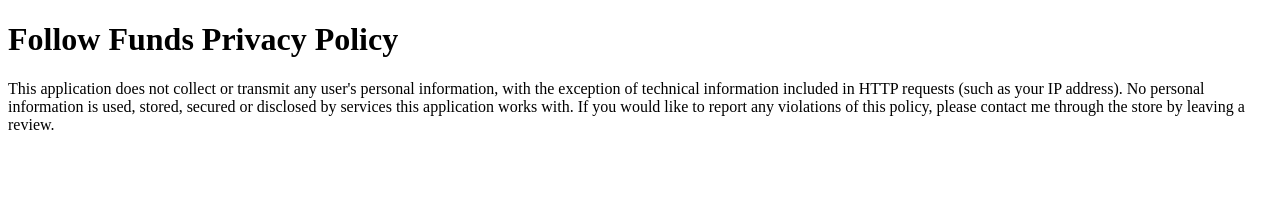
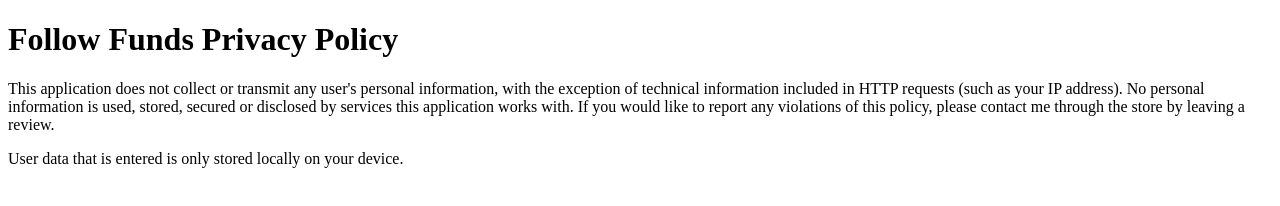
Before and after one commit to MU7L3Y/MU7L3Y.github.io, a plain HTML site: page index.html in a window 1280 px wide. Drawn offline with Linux system fonts and the light colour scheme.

Commit message:
extra sentence add

```diff
--- a/index.html
+++ b/index.html
@@ -3,5 +3,6 @@
 <body>
 <h1>Follow Funds Privacy Policy</h1>
 <p>This application does not collect or transmit any user's personal information, with the exception of technical information included in HTTP requests (such as your IP address). No personal information is used, stored, secured or disclosed by services this application works with. If you would like to report any violations of this policy, please contact me through the store by leaving a review.</p>
+<p>User data that is entered is only stored locally on your device.</p>
 </body>
 </html>
```
